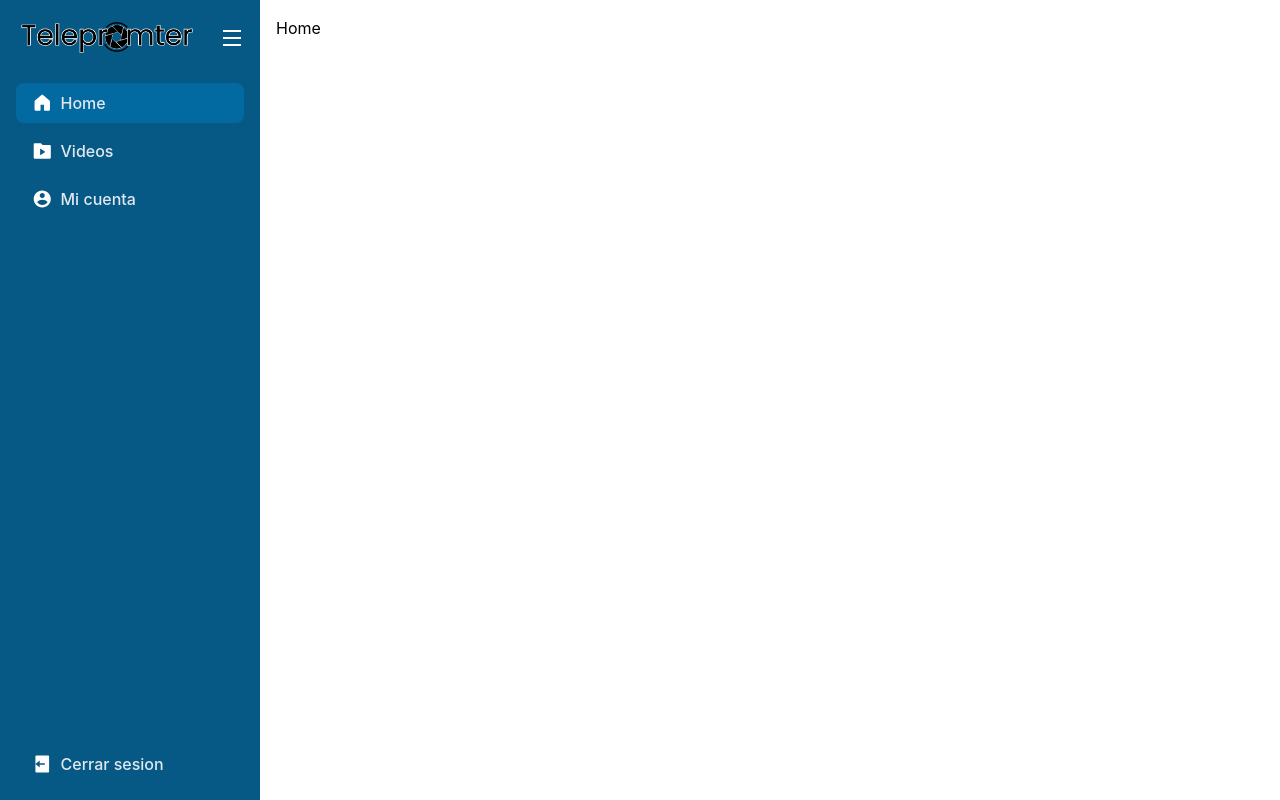
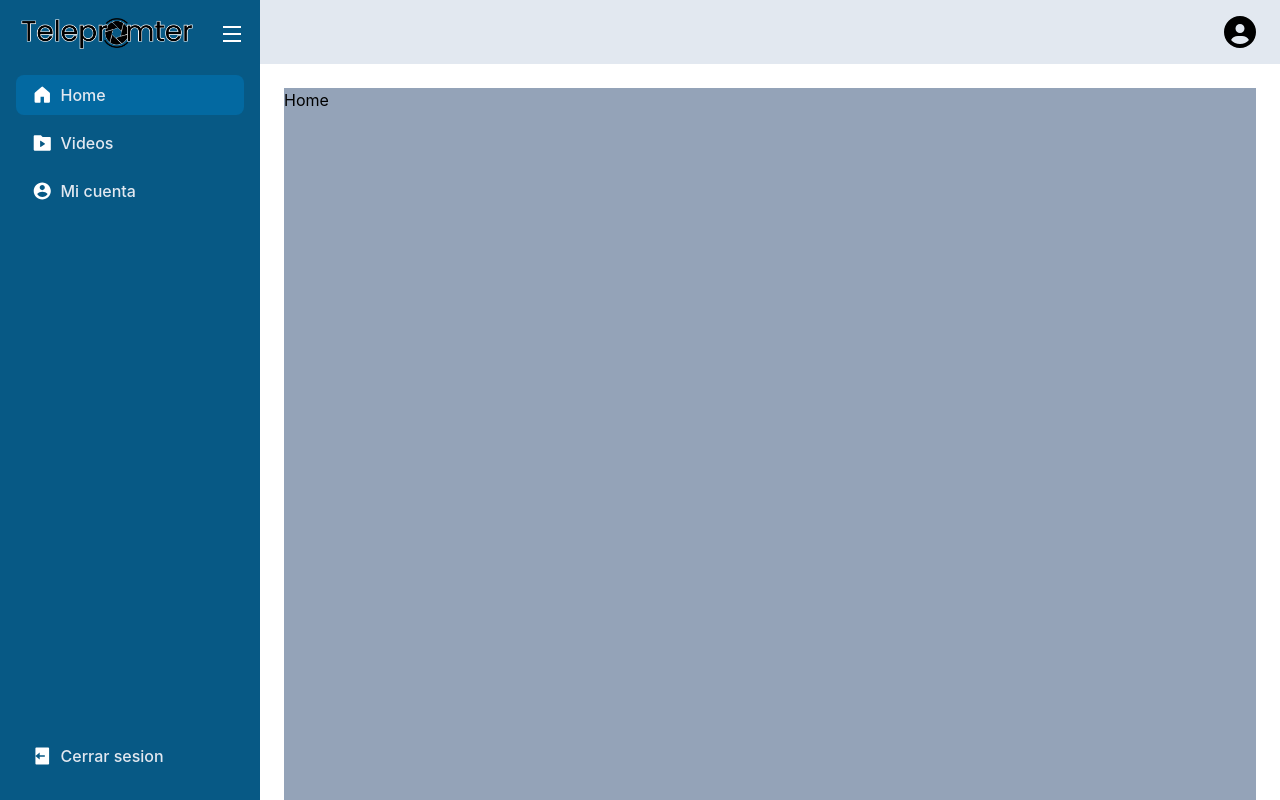
Before and after one commit to poncho29/teleprompter-app, a React (Vite) app: page /dashboard in a window 1280 px wide. Built offline with nearby package versions, Linux system fonts and the light colour scheme; sample sign-in values are in the browser's storage.

Commit message:
[ADD] - page layout content

```diff
--- a/src/components/common/sidebar/Sidebar.tsx
+++ b/src/components/common/sidebar/Sidebar.tsx
@@ -10,7 +10,7 @@ export const Sidebar = () => {
   return (
     <section
       className={`
-        h-full flex flex-col px-4 pb-4 bg-sky-800 overflow-y-auto
+        h-full flex flex-col px-4 pb-6 bg-sky-800 overflow-y-auto
         transition-all duration-250 ${showSidebar ? 'w-[260px]' : 'w-[100px]'}
       `}
     >
--- a/src/components/common/sidebar/SidebarHeader.tsx
+++ b/src/components/common/sidebar/SidebarHeader.tsx
@@ -11,7 +11,7 @@ export const SidebarHeader = ({ showSidebar, onShowSidebar }: Props) => {
   return (
     <div
       className={`
-        sticky top-0 right-0 w-full flex items-center py-4 bg-sky-800
+        sticky top-0 right-0 w-full flex items-center py-3 bg-sky-800
         ${showSidebar ? 'justify-between' : 'justify-center'}
       `}
     >
--- a/src/index.css
+++ b/src/index.css
@@ -15,3 +15,9 @@
     @apply flex w-full justify-center text-sm font-semibold leading-6 px-3 py-1.5 text-white rounded-md shadow-sm bg-indigo-600 hover:bg-indigo-500 focus-visible:outline focus-visible:outline-2 focus-visible:outline-offset-2 focus-visible:outline-indigo-600;
   }
 }
+
+@layer utilities {
+  .h-content {
+    height: calc(10vh -64px);
+  }
+}
--- a/src/layouts/DashboardLayout.tsx
+++ b/src/layouts/DashboardLayout.tsx
@@ -1,14 +1,24 @@
 import { Outlet } from "react-router-dom";
 
 import { Sidebar } from "../components";
+
+import { FaCircleUser } from "react-icons/fa6";
 
 export const DashboardLayout = () => {
   return (
     <div className="h-screen grid grid-cols-[auto,1fr]">
       <Sidebar />
 
-      <main className="p-4">
-        <Outlet />
+      <main className="w-full overflow-y-auto">
+        <section className="sticky top-0 w-auto h-16 flex items-center justify-end px-6 bg-slate-200">
+          <div className="w-8 h-8 rounded-full cursor-pointer">
+            <FaCircleUser size={32} />
+          </div>
+        </section>
+
+        <section className="h-content m-6">
+          <Outlet />
+        </section>
       </main>
     </div>
   )
--- a/src/pages/dashboard/Home.tsx
+++ b/src/pages/dashboard/Home.tsx
@@ -1,6 +1,6 @@
 
 export const Home = () => {
   return (
-    <div>Home</div>
+    <div className="h-[1000px] bg-slate-400">Home</div>
   )
 }
--- a/src/router/index.tsx
+++ b/src/router/index.tsx
@@ -2,7 +2,7 @@ import { createBrowserRouter } from "react-router-dom";
 
 import { AuthLayout, DashboardLayout, WrapperLayout } from "../layouts";
 
-import { Login, Register } from "../pages";
+import { Home, Login, Register } from "../pages";
 import { RecoverPassword } from "../pages/auth/RecoverPassword";
 
 export const routes = createBrowserRouter([
@@ -35,7 +35,7 @@ export const routes = createBrowserRouter([
         children: [
           {
             path: "/dashboard",
-            element: <div>Home</div>,
+            element: <Home />,
           },
           {
             path: "/dashboard/videos",
```
